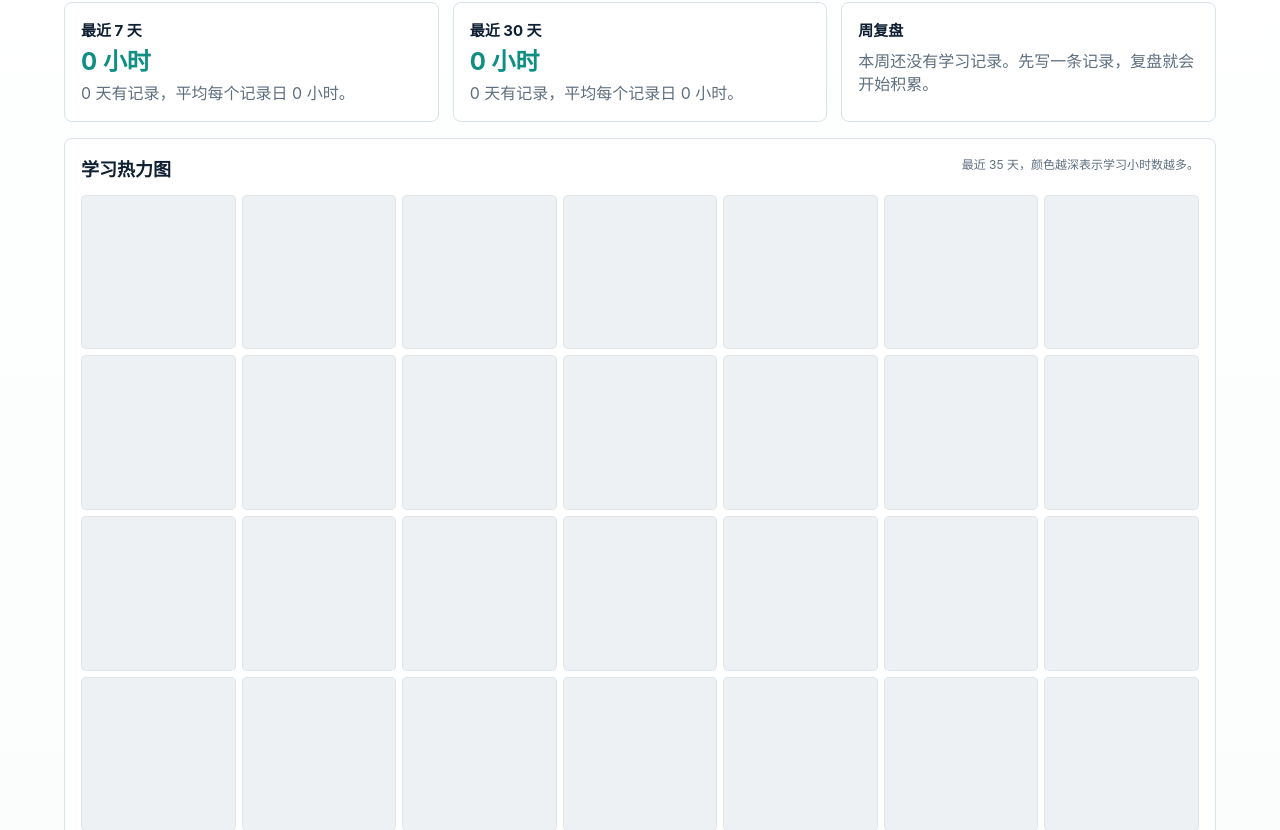
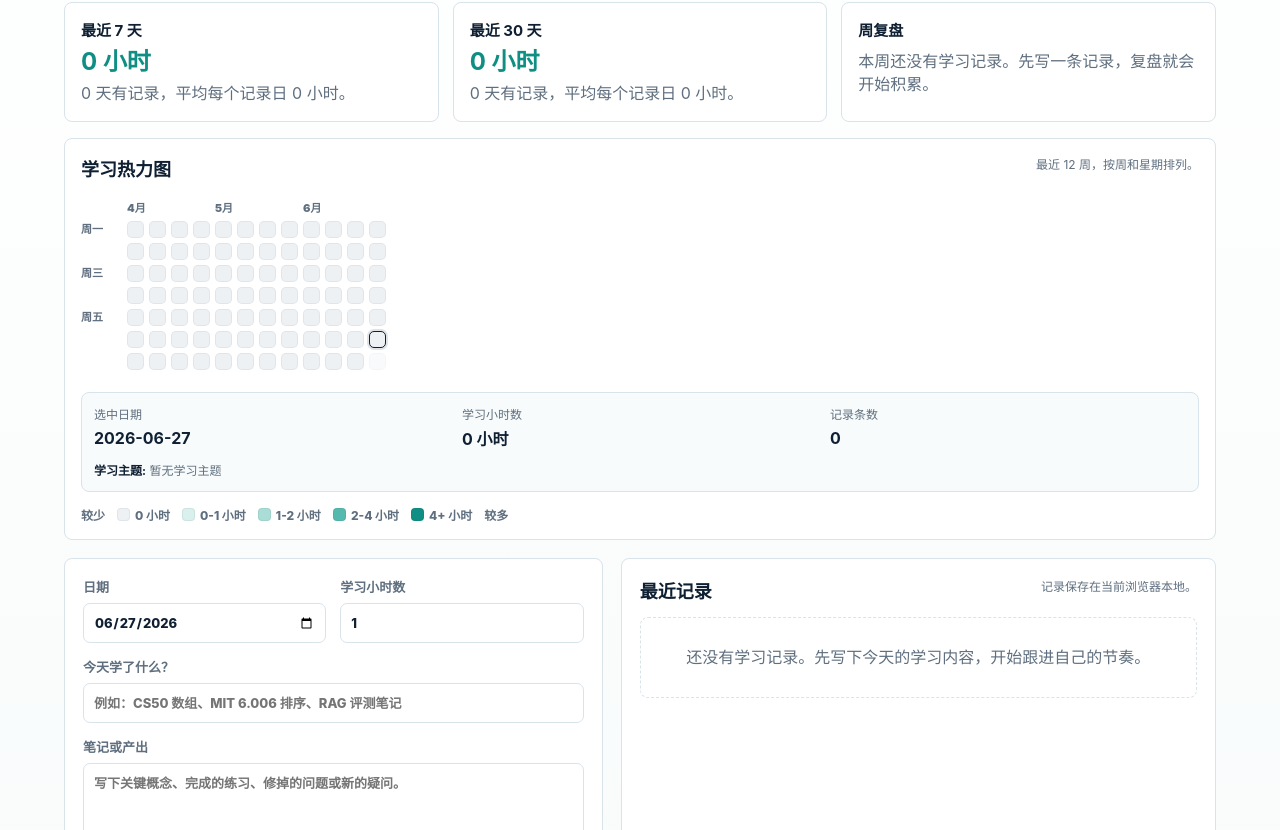
Before and after one commit to Rowan2005321/CS-learning, a React (Vite) app: page / in a window 1280 px wide. Shown: the part 8850-9680 px from the top of the page. Built offline with nearby package versions, Linux system fonts and the light colour scheme.

Commit message:
Improve study log heatmap visualization

```diff
--- a/src/components/StudyLogPanel.jsx
+++ b/src/components/StudyLogPanel.jsx
@@ -56,12 +56,24 @@ function formatRangeSummary(range, t) {
   });
 }
 
-export function StudyLogPanel({ logs, t, onAddLog, onDeleteLog, onImportLogs }) {
+export function StudyLogPanel({ logs, lang, t, onAddLog, onDeleteLog, onImportLogs }) {
   const [form, setForm] = useState(createInitialForm);
   const [importMessage, setImportMessage] = useState("");
+  const [activeHeatmapDate, setActiveHeatmapDate] = useState("");
   const importInputRef = useRef(null);
   const stats = useMemo(() => calculateStudyLogStats(logs), [logs]);
-  const heatmapDays = useMemo(() => buildStudyLogHeatmap(logs, 35), [logs]);
+  const heatmap = useMemo(
+    () => buildStudyLogHeatmap(logs, { weeks: 12, locale: lang === "zh" ? "zh-CN" : "en-US" }),
+    [lang, logs]
+  );
+  const heatmapDays = useMemo(
+    () => heatmap.weeks.flatMap((week) => week.days),
+    [heatmap.weeks]
+  );
+  const activeHeatmapDay =
+    heatmapDays.find((day) => day.date === activeHeatmapDate) ??
+    heatmapDays.find((day) => day.date === heatmap.today) ??
+    heatmapDays.at(-1);
   const weeklyTopics = stats.weeklyReview.topTopics
     .map((topic) => `${topic.topic} (${topic.hours}${t.hoursUnit})`)
     .join(", ");
@@ -245,15 +257,94 @@ export function StudyLogPanel({ logs, t, onAddLog, onDeleteLog, onImportLogs })
           <h3>{t.studyHeatmap}</h3>
           <span>{t.studyHeatmapHint}</span>
         </div>
-        <div className="study-heatmap-grid">
-          {heatmapDays.map((day) => (
-            <span
-              className={`heatmap-day heatmap-level-${day.level}`}
-              key={day.date}
-              title={`${day.date}: ${day.hours} ${t.hoursUnit}`}
-              aria-label={`${day.date}: ${day.hours} ${t.hoursUnit}`}
-            />
+
+        <div className="study-calendar-wrap">
+          <div className="study-calendar-months" aria-hidden="true">
+            <span />
+            <div
+              className="study-calendar-month-grid"
+              style={{ "--calendar-weeks": heatmap.weeks.length }}
+            >
+              {heatmap.monthLabels.map((month) => (
+                <span
+                  key={`${month.year}-${month.month}`}
+                  style={{ gridColumn: `${month.weekIndex + 1}` }}
+                >
+                  {month.label}
+                </span>
+              ))}
+            </div>
+          </div>
+
+          <div className="study-calendar-body">
+            <div className="study-calendar-weekdays" aria-hidden="true">
+              {heatmap.weekdayLabels.map((day) => (
+                <span key={day.index}>{day.show ? day.label : ""}</span>
+              ))}
+            </div>
+            <div className="study-calendar-grid" style={{ "--calendar-weeks": heatmap.weeks.length }}>
+              {heatmap.weeks.map((week) => (
+                <div className="study-calendar-week" key={week.weekStart}>
+                  {week.days.map((day) => {
+                    const topics = day.topics.length ? day.topics.join(", ") : t.noHeatmapTopics;
+                    const ariaLabel = formatTemplate(t.heatmapDayAria, {
+                      date: day.date,
+                      hours: day.hours,
+                      entries: day.entries,
+                      topics
+                    });
+
+                    return (
+                      <button
+                        className={`heatmap-day heatmap-level-${day.level} ${
+                          activeHeatmapDay?.date === day.date ? "is-active" : ""
+                        } ${day.isFuture ? "is-future" : ""}`}
+                        key={day.date}
+                        type="button"
+                        aria-label={ariaLabel}
+                        title={ariaLabel}
+                        onClick={() => setActiveHeatmapDate(day.date)}
+                        onFocus={() => setActiveHeatmapDate(day.date)}
+                        onMouseEnter={() => setActiveHeatmapDate(day.date)}
+                      />
+                    );
+                  })}
+                </div>
+              ))}
+            </div>
+          </div>
+        </div>
+
+        <div className="study-heatmap-detail" aria-live="polite">
+          <div>
+            <span>{t.heatmapSelectedDay}</span>
+            <strong>{activeHeatmapDay?.date}</strong>
+          </div>
+          <div>
+            <span>{t.logHours}</span>
+            <strong>
+              {activeHeatmapDay?.hours ?? 0} {t.hoursUnit}
+            </strong>
+          </div>
+          <div>
+            <span>{t.heatmapEntries}</span>
+            <strong>{activeHeatmapDay?.entries ?? 0}</strong>
+          </div>
+          <p>
+            <strong>{t.heatmapTopics}:</strong>{" "}
+            {activeHeatmapDay?.topics?.length ? activeHeatmapDay.topics.join(", ") : t.noHeatmapTopics}
+          </p>
+        </div>
+
+        <div className="study-heatmap-legend" aria-label={t.heatmapLegend}>
+          <span>{t.heatmapLess}</span>
+          {heatmap.legend.map((item) => (
+            <span className="legend-item" key={item.level}>
+              <span className={`heatmap-day heatmap-level-${item.level}`} aria-hidden="true" />
+              <span>{t.heatmapLegendLevels[item.key] ?? item.label}</span>
+            </span>
           ))}
+          <span>{t.heatmapMore}</span>
         </div>
       </div>
 
--- a/src/data/labels.js
+++ b/src/data/labels.js
@@ -96,7 +96,22 @@ export const labels = {
     weekReviewNoFocus: "no clear focus yet",
     nextReviewSteps: "Next steps",
     studyHeatmap: "Study heatmap",
-    studyHeatmapHint: "Last 35 days; darker means more study hours.",
+    studyHeatmapHint: "Last 12 weeks, arranged by week and weekday.",
+    heatmapSelectedDay: "Selected day",
+    heatmapEntries: "Records",
+    heatmapTopics: "Topics",
+    noHeatmapTopics: "No topics recorded",
+    heatmapDayAria: "{date}, {hours} study hours, {entries} records, topics: {topics}",
+    heatmapLegend: "Study heatmap legend",
+    heatmapLess: "Less",
+    heatmapMore: "More",
+    heatmapLegendLevels: {
+      zero: "0h",
+      low: "0-1h",
+      medium: "1-2h",
+      high: "2-4h",
+      deep: "4h+"
+    },
     courseAudience: "Best for",
     courseOutcomes: "What you can do after",
     coursePrerequisites: "Prerequisites",
@@ -287,7 +302,22 @@ export const labels = {
     weekReviewNoFocus: "暂时没有明显主题",
     nextReviewSteps: "下一步",
     studyHeatmap: "学习热力图",
-    studyHeatmapHint: "最近 35 天，颜色越深表示学习小时数越多。",
+    studyHeatmapHint: "最近 12 周，按周和星期排列。",
+    heatmapSelectedDay: "选中日期",
+    heatmapEntries: "记录条数",
+    heatmapTopics: "学习主题",
+    noHeatmapTopics: "暂无学习主题",
+    heatmapDayAria: "{date}，学习 {hours} 小时，{entries} 条记录，主题：{topics}",
+    heatmapLegend: "学习热力图图例",
+    heatmapLess: "较少",
+    heatmapMore: "较多",
+    heatmapLegendLevels: {
+      zero: "0 小时",
+      low: "0-1 小时",
+      medium: "1-2 小时",
+      high: "2-4 小时",
+      deep: "4+ 小时"
+    },
     courseAudience: "适合人群",
     courseOutcomes: "学完能做什么",
     coursePrerequisites: "前置知识",
--- a/src/main.jsx
+++ b/src/main.jsx
@@ -283,6 +283,7 @@ function App() {
 
         <StudyLogPanel
           logs={studyLogs}
+          lang={lang}
           t={t}
           onAddLog={addStudyLog}
           onDeleteLog={deleteStudyLog}
--- a/src/styles.css
+++ b/src/styles.css
@@ -1068,19 +1068,79 @@ textarea:focus-visible {
   margin-bottom: 18px;
 }
 
-.study-heatmap-grid {
-  display: grid;
-  grid-template-columns: repeat(7, minmax(18px, 1fr));
-  gap: 6px;
+.study-calendar-wrap {
+  overflow-x: auto;
+  padding: 4px 0 8px;
+}
+
+.study-calendar-months,
+.study-calendar-body {
+  display: grid;
+  grid-template-columns: 38px max-content;
+  gap: 8px;
+  min-width: max-content;
+}
+
+.study-calendar-months {
+  margin-bottom: 6px;
+}
+
+.study-calendar-month-grid {
+  display: grid;
+  grid-template-columns: repeat(var(--calendar-weeks), 17px);
+  gap: 5px;
+  color: var(--muted);
+  font-size: 11px;
+  font-weight: 900;
+}
+
+.study-calendar-month-grid span {
+  min-width: 42px;
+}
+
+.study-calendar-weekdays {
+  display: grid;
+  grid-template-rows: repeat(7, 17px);
+  gap: 5px;
+  color: var(--muted);
+  font-size: 11px;
+  font-weight: 900;
+  line-height: 17px;
+}
+
+.study-calendar-grid {
+  display: grid;
+  grid-template-columns: repeat(var(--calendar-weeks), 17px);
+  gap: 5px;
+}
+
+.study-calendar-week {
+  display: grid;
+  grid-template-rows: repeat(7, 17px);
+  gap: 5px;
 }
 
 .heatmap-day {
   display: block;
-  aspect-ratio: 1;
-  min-width: 0;
+  width: 17px;
+  height: 17px;
   border: 1px solid rgba(15, 32, 51, 0.06);
   border-radius: 5px;
   background: #edf1f4;
+  padding: 0;
+}
+
+button.heatmap-day {
+  cursor: pointer;
+}
+
+.heatmap-day.is-active {
+  border-color: var(--ink);
+  box-shadow: 0 0 0 2px rgba(15, 32, 51, 0.12);
+}
+
+.heatmap-day.is-future {
+  opacity: 0.35;
 }
 
 .heatmap-level-1 {
@@ -1097,6 +1157,61 @@ textarea:focus-visible {
 
 .heatmap-level-4 {
   background: var(--teal);
+}
+
+.study-heatmap-detail {
+  display: grid;
+  grid-template-columns: repeat(3, minmax(0, 1fr));
+  gap: 12px;
+  margin-top: 14px;
+  border: 1px solid var(--line);
+  border-radius: 8px;
+  padding: 12px;
+  background: #f8fbfb;
+}
+
+.study-heatmap-detail div {
+  display: grid;
+  gap: 4px;
+}
+
+.study-heatmap-detail span,
+.study-heatmap-detail p {
+  color: var(--muted);
+  font-size: 12px;
+}
+
+.study-heatmap-detail strong {
+  color: var(--ink);
+}
+
+.study-heatmap-detail p {
+  grid-column: 1 / -1;
+  margin: 0;
+  line-height: 1.45;
+}
+
+.study-heatmap-legend {
+  display: flex;
+  flex-wrap: wrap;
+  gap: 8px 12px;
+  align-items: center;
+  margin-top: 14px;
+  color: var(--muted);
+  font-size: 12px;
+  font-weight: 800;
+}
+
+.legend-item {
+  display: inline-flex;
+  gap: 5px;
+  align-items: center;
+}
+
+.legend-item .heatmap-day {
+  width: 13px;
+  height: 13px;
+  border-radius: 4px;
 }
 
 .study-log-form,
@@ -1469,7 +1584,8 @@ textarea:focus-visible {
   }
 
   .study-log-stats,
-  .study-log-form {
+  .study-log-form,
+  .study-heatmap-detail {
     grid-template-columns: 1fr;
   }
 
--- a/src/utils/studyLog.js
+++ b/src/utils/studyLog.js
@@ -1,4 +1,12 @@
 export const STUDY_LOG_STORAGE_VERSION = 1;
+
+export const STUDY_LOG_HEATMAP_LEGEND = [
+  { level: 0, key: "zero", label: "0h", minHours: 0, maxHours: 0 },
+  { level: 1, key: "low", label: "0-1h", minHours: 0, maxHours: 1 },
+  { level: 2, key: "medium", label: "1-2h", minHours: 1, maxHours: 2 },
+  { level: 3, key: "high", label: "2-4h", minHours: 2, maxHours: 4 },
+  { level: 4, key: "deep", label: "4h+", minHours: 4, maxHours: null }
+];
 
 function toLocalDateKey(date) {
   const year = date.getFullYear();
@@ -86,6 +94,33 @@ function aggregateTopics(entries) {
   return [...topicHours.entries()]
     .map(([topic, hours]) => ({ topic, hours }))
     .sort((first, second) => second.hours - first.hours || first.topic.localeCompare(second.topic));
+}
+
+function startOfWeek(date) {
+  const start = new Date(date.getFullYear(), date.getMonth(), date.getDate());
+  const mondayOffset = start.getDay() === 0 ? 6 : start.getDay() - 1;
+  start.setDate(start.getDate() - mondayOffset);
+
+  return start;
+}
+
+function getHeatmapLevel(hours) {
+  if (hours <= 0) return 0;
+  if (hours <= 1) return 1;
+  if (hours <= 2) return 2;
+  if (hours < 4) return 3;
+  return 4;
+}
+
+function formatMonthLabel(date, locale) {
+  return new Intl.DateTimeFormat(locale, { month: "short" }).format(date);
+}
+
+function formatWeekdayLabel(dayIndex, locale) {
+  const monday = new Date(2026, 0, 5);
+  monday.setDate(monday.getDate() + dayIndex);
+
+  return new Intl.DateTimeFormat(locale, { weekday: "short" }).format(monday);
 }
 
 export function todayKey(date = new Date()) {
@@ -240,29 +275,86 @@ export function buildWeeklyReview(entries, today = new Date()) {
   };
 }
 
-export function buildStudyLogHeatmap(entries, days = 35, today = new Date()) {
+export function buildStudyLogHeatmap(entries, options = {}) {
+  const {
+    weeks: weekCount = 12,
+    today = new Date(),
+    locale = "en-US"
+  } = typeof options === "number" ? { weeks: Math.ceil(options / 7) } : options;
   const todayDate = new Date(today.getFullYear(), today.getMonth(), today.getDate());
-  const startDate = new Date(todayDate);
-  startDate.setDate(todayDate.getDate() - days + 1);
+  const currentWeekStart = startOfWeek(todayDate);
+  const startDate = new Date(currentWeekStart);
+  startDate.setDate(currentWeekStart.getDate() - (weekCount - 1) * 7);
+  const endDate = new Date(currentWeekStart);
+  endDate.setDate(currentWeekStart.getDate() + 6);
 
-  const hoursByDate = new Map();
+  const entriesByDate = new Map();
   for (const entry of entriesBetween(entries, startDate, todayDate)) {
-    hoursByDate.set(entry.date, roundHours((hoursByDate.get(entry.date) ?? 0) + entry.hours));
+    const dayEntries = entriesByDate.get(entry.date) ?? [];
+    dayEntries.push(entry);
+    entriesByDate.set(entry.date, dayEntries);
   }
 
-  return Array.from({ length: days }, (_, index) => {
-    const date = new Date(startDate);
-    date.setDate(startDate.getDate() + index);
-    const dateKey = toLocalDateKey(date);
-    const hours = hoursByDate.get(dateKey) ?? 0;
+  const weeks = Array.from({ length: weekCount }, (_, weekIndex) => {
+    const weekStart = new Date(startDate);
+    weekStart.setDate(startDate.getDate() + weekIndex * 7);
 
     return {
-      date: dateKey,
-      hours,
-      hasLog: hours > 0,
-      level: hours === 0 ? 0 : hours < 1 ? 1 : hours < 2 ? 2 : hours < 4 ? 3 : 4
+      weekStart: toLocalDateKey(weekStart),
+      days: Array.from({ length: 7 }, (_, weekdayIndex) => {
+        const date = new Date(weekStart);
+        date.setDate(weekStart.getDate() + weekdayIndex);
+        const dateKey = toLocalDateKey(date);
+        const dayEntries = entriesByDate.get(dateKey) ?? [];
+        const hours = roundHours(dayEntries.reduce((sum, entry) => sum + entry.hours, 0));
+        const topics = aggregateTopics(dayEntries).map((topic) => topic.topic);
+        const isFuture = date > todayDate;
+
+        return {
+          date: dateKey,
+          weekday: weekdayIndex + 1,
+          hours,
+          entries: dayEntries.length,
+          topics,
+          hasLog: hours > 0,
+          isFuture,
+          level: isFuture ? 0 : getHeatmapLevel(hours)
+        };
+      })
     };
   });
+
+  const monthLabels = [];
+  let previousMonth = "";
+  for (const [weekIndex, week] of weeks.entries()) {
+    const firstVisibleDay = week.days.find((day) => !day.isFuture) ?? week.days[0];
+    const date = fromDateKey(firstVisibleDay.date);
+    const monthKey = `${date.getFullYear()}-${date.getMonth()}`;
+
+    if (monthKey !== previousMonth) {
+      monthLabels.push({
+        weekIndex,
+        label: formatMonthLabel(date, locale),
+        month: date.getMonth() + 1,
+        year: date.getFullYear()
+      });
+      previousMonth = monthKey;
+    }
+  }
+
+  return {
+    startDate: toLocalDateKey(startDate),
+    endDate: toLocalDateKey(endDate),
+    today: toLocalDateKey(todayDate),
+    weeks,
+    monthLabels,
+    weekdayLabels: Array.from({ length: 7 }, (_, index) => ({
+      index,
+      label: formatWeekdayLabel(index, locale),
+      show: index === 0 || index === 2 || index === 4
+    })),
+    legend: STUDY_LOG_HEATMAP_LEGEND
+  };
 }
 
 export function calculateStudyLogStats(entries, today = new Date()) {
```
Also changed, not shown: 1 other file (tests, documents, lock files or other folders).
